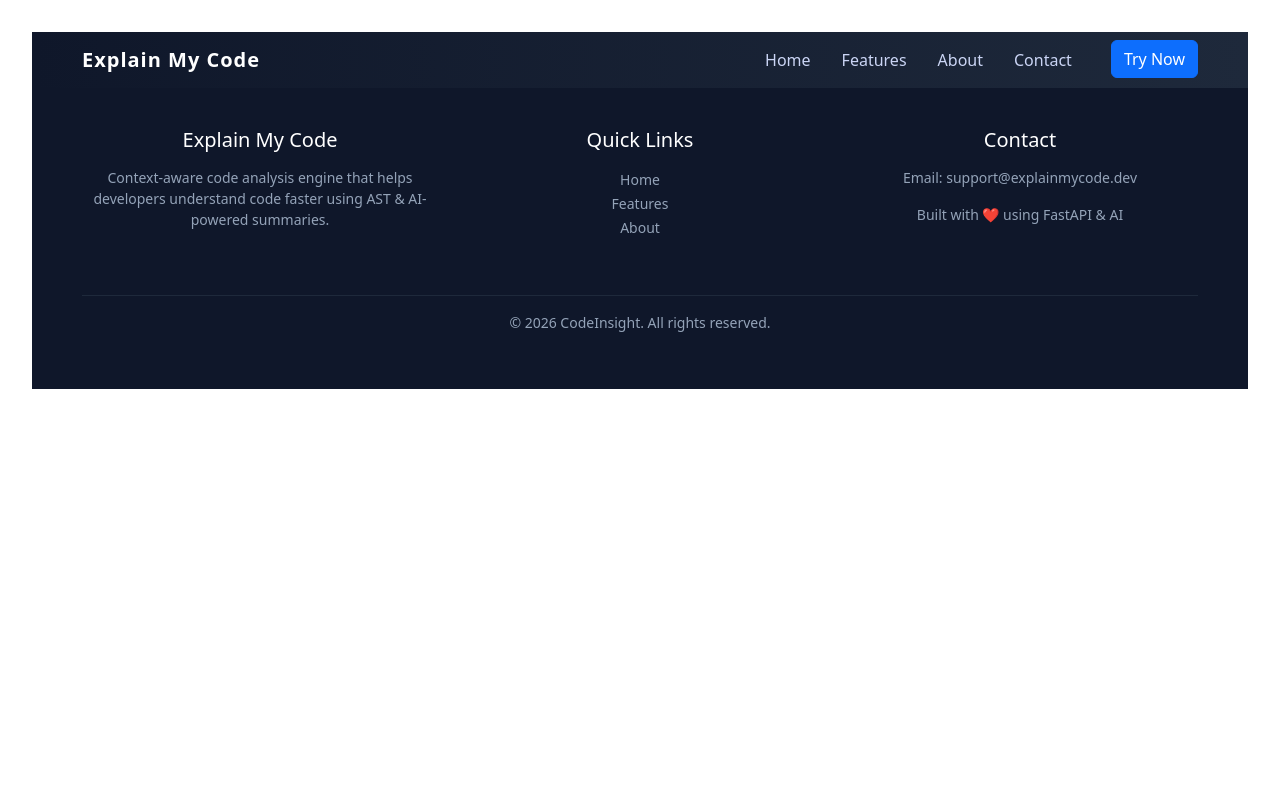
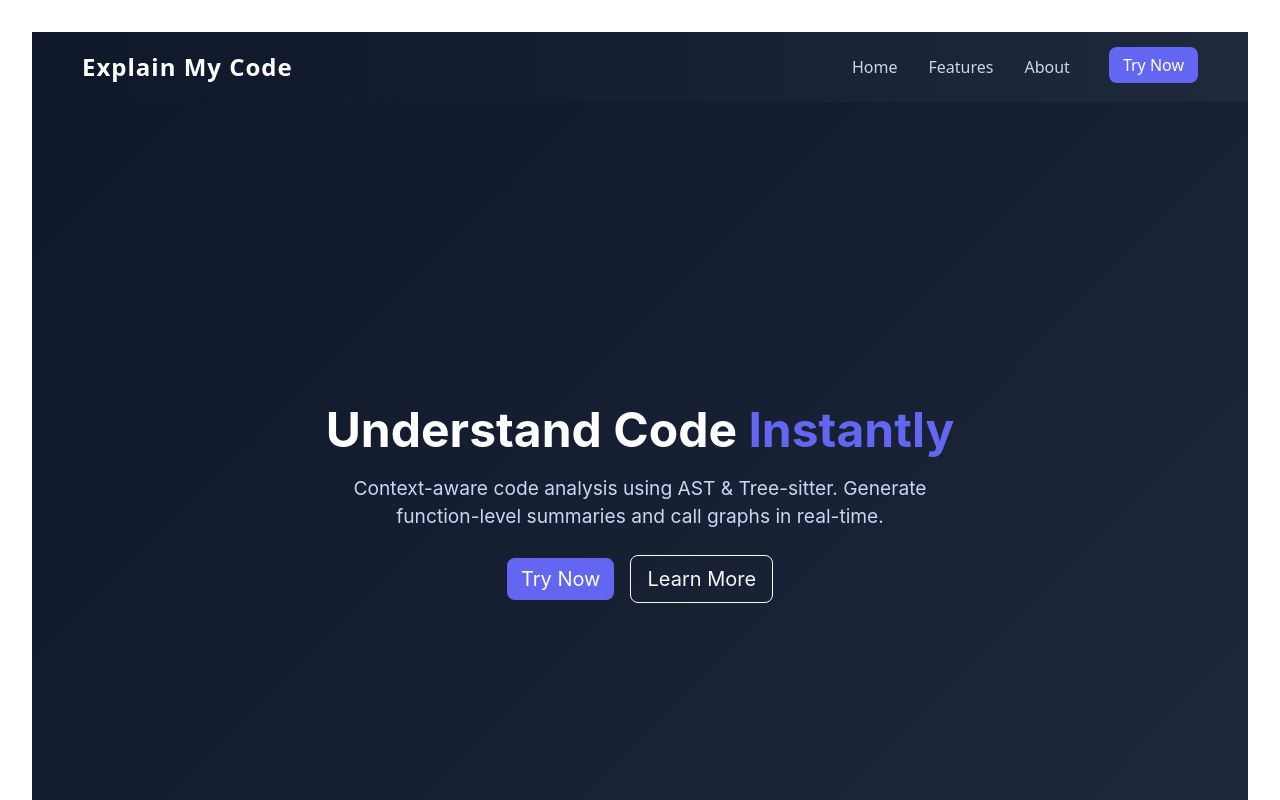
Before and after one commit to SnehaPoojary20/Explain-My-Code, a React (Vite) app in the folder Frontend/: page / in a window 1280 px wide. Shown: the top 800 px of the page. Built offline with nearby package versions, Linux system fonts and the light colour scheme.

Commit message:
feat: add react-router-dom for routing; update Navbar and Home components for navigation

```diff
--- a/Frontend/package.json
+++ b/Frontend/package.json
@@ -11,7 +11,8 @@
   },
   "dependencies": {
     "react": "^19.2.0",
-    "react-dom": "^19.2.0"
+    "react-dom": "^19.2.0",
+    "react-router-dom": "^7.13.1"
   },
   "devDependencies": {
     "@eslint/js": "^9.39.1",
--- a/Frontend/src/App.jsx
+++ b/Frontend/src/App.jsx
@@ -1,16 +1,21 @@
-import './App.css'
-import Navbar from './Components/Navbar/Navbar';
-import Home from './Components/Home/Home';
-import Footer from './Components/Footer/Footer';
+import "./App.css";
+import { BrowserRouter as Router, Routes, Route } from "react-router-dom";
+import Navbar from "./Components/Navbar/Navbar";
+import Home from "./Components/Home/Home";
+import Footer from "./Components/Footer/Footer";
+
 function App() {
+  return (
+    <Router>
+      <Navbar />
 
+      <Routes>
+        <Route path="/" element={<Home />} />
+      </Routes>
 
-  return (
-    <>
-    <Navbar/>
-    <Footer/>
-    </>
-  )
+      <Footer />
+    </Router>
+  );
 }
 
-export default App
+export default App;
--- a/Frontend/src/Components/Home/Home.css
+++ b/Frontend/src/Components/Home/Home.css
@@ -49,7 +49,7 @@
   transform: translateY(-8px);
 }
 
-/* 🔷 About */
+/*  About */
 .about-section {
   padding: 80px 0;
   background-color: #ffffff;
--- a/Frontend/src/Components/Navbar/Navbar.jsx
+++ b/Frontend/src/Components/Navbar/Navbar.jsx
@@ -1,14 +1,16 @@
 import React from "react";
+import { Link } from "react-router-dom";
 import "./Navbar.css";
 
 const Navbar = () => {
   return (
     <nav className="navbar navbar-expand-lg navbar-dark custom-navbar">
       <div className="container">
+
         {/* Brand */}
-        <a className="navbar-brand fw-bold" href="/">
+        <Link className="navbar-brand fw-bold" to="/">
           Explain My Code
-        </a>
+        </Link>
 
         {/* Toggle Button */}
         <button
@@ -20,41 +22,38 @@
           <span className="navbar-toggler-icon"></span>
         </button>
 
-        {/* Nav Links */}
+        {/* Nav Items */}
         <div className="collapse navbar-collapse" id="navbarNav">
           <ul className="navbar-nav ms-auto">
+
             <li className="nav-item">
-              <a className="nav-link active" href="#home">
+              <Link className="nav-link" to="/">
                 Home
-              </a>
+              </Link>
             </li>
 
             <li className="nav-item">
-              <a className="nav-link" href="#features">
+              <Link className="nav-link" to="/features">
                 Features
-              </a>
+              </Link>
             </li>
 
             <li className="nav-item">
-              <a className="nav-link" href="#about">
+              <Link className="nav-link" to="/about">
                 About
-              </a>
-            </li>
-
-            <li className="nav-item">
-              <a className="nav-link" href="#contact">
-                Contact
-              </a>
+              </Link>
             </li>
 
             {/* CTA Button */}
             <li className="nav-item">
-              <a className="btn btn-primary ms-3" href="#try">
+              <Link className="btn btn-primary ms-3" to="/try">
                 Try Now
-              </a>
+              </Link>
             </li>
+
           </ul>
         </div>
+
       </div>
     </nav>
   );
```
Also changed, not shown: Frontend/src/Components/Home/Home.jsx (+4 -5 lines), 1 other file (tests, documents, lock files or other folders).
